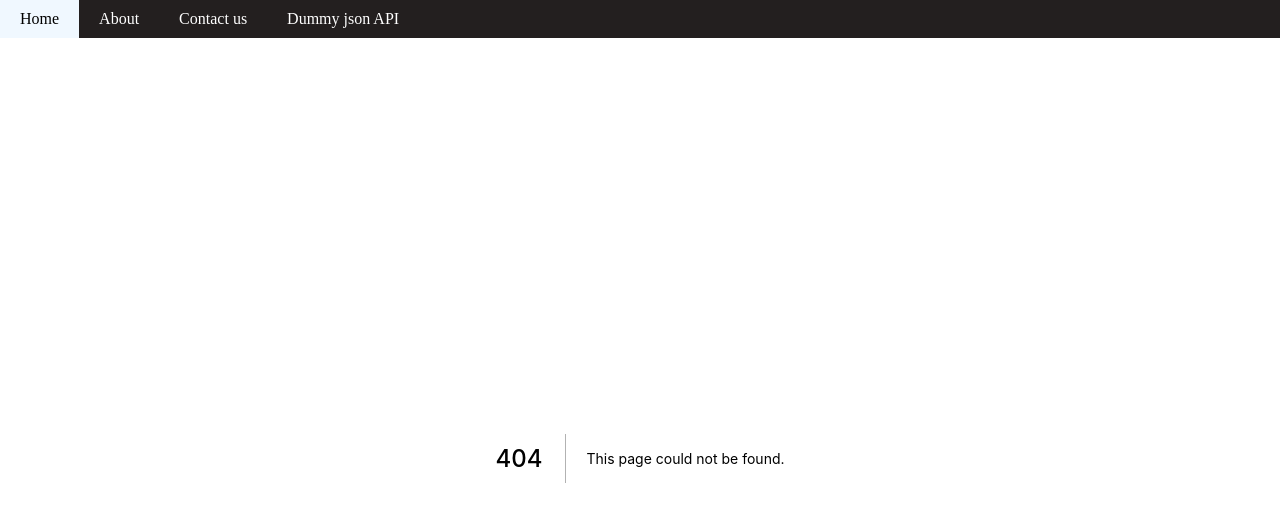
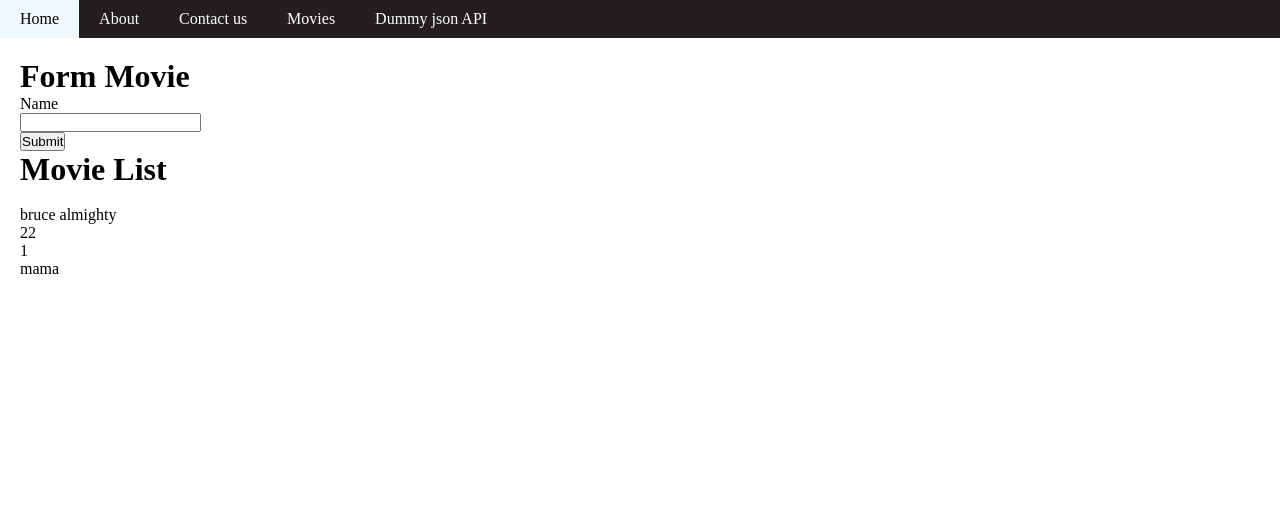
Before and after one commit to yossef-vashdi/always, a Next.js app: page /fun/movies in a window 1280 px wide. Before the commit this address had no page. Shown: the top 506 px of the page. Built offline with nearby package versions, Linux system fonts and the light colour scheme.

Commit message:
preliminary API, form, 'movie content'.
next API + form, basic, with insufficient design/content.
uploaded to test if working without bugs

```diff
--- /dev/null
+++ b/components/fun/formMovie.jsx
@@ -0,0 +1,46 @@
+import React, { useState } from 'react';
+
+function FormMovie() {
+  const [post, setPost] = useState();
+  const handleSubmit = async (e) => {
+    e.preventDefault();
+    console.log(post);
+    const response = await fetch(
+      'http://localhost:3000/api/fun/movies',
+      {
+        method: 'POST',
+        headers: {
+          'Content-type': 'application/json',
+        },
+        body: JSON.stringify(post),
+      }
+    );
+  };
+
+  const handleChange = (input) => {
+    console.log(input.value);
+    setPost((p) => {
+      return { ...p, [input.name]: input.value };
+    });
+  };
+  return (
+    <>
+      <h1>Form Movie</h1>
+      <form onSubmit={handleSubmit}>
+        <label htmlFor="movieName">Name</label>
+        <br />
+        <input
+          type="text"
+          id="movieName"
+          onChange={(e) => handleChange(e.target)}
+          name="name"
+        />
+        <br />
+
+        <button type="submit">Submit</button>
+      </form>
+    </>
+  );
+}
+
+export default FormMovie;
--- /dev/null
+++ b/components/fun/moviesComponent.jsx
@@ -0,0 +1,30 @@
+import React, { useEffect, useState } from 'react';
+
+function MoviesComponent() {
+  const [movieList, setMovieList] = useState([]);
+  const req = async () => {
+    const response = await fetch(
+      'http://localhost:3000/api/fun/movies'
+    );
+    const data = await response.json();
+    setMovieList(data);
+  };
+
+  useEffect(() => {
+    req();
+    console.log('use effect');
+  }, []);
+
+  console.log('render');
+  return (
+    <>
+      <h1>Movie List</h1>
+      <br />
+      {movieList.map((item, i) => {
+        return <div key={i}>{item.name}</div>;
+      })}
+    </>
+  );
+}
+
+export default MoviesComponent;
--- a/components/layout.jsx
+++ b/components/layout.jsx
@@ -7,6 +7,7 @@ function Layout({ children }) {
     <>
       <nav className={style.main}>
         <ul>
+          <div> Menu</div>
           <li>
             <Link href="/">Home</Link>
           </li>
@@ -15,6 +16,9 @@ function Layout({ children }) {
           </li>
           <li>
             <Link href="/contact-us">Contact us</Link>
+          </li>
+          <li>
+            <Link href="/fun/movies">Movies</Link>
           </li>
           <li>
             <Link href="/dummyjson">Dummy json API</Link>
--- /dev/null
+++ b/data/movies.json
@@ -0,0 +1 @@
+[{"name":"bruce almighty"},{"name":"22"},{"name":"1"},{"name":"mama"}]
--- /dev/null
+++ b/pages/api/fun/movies.js
@@ -0,0 +1,42 @@
+import fs from 'fs';
+
+export default async function handler(req, res) {
+  if (process.env.NODE_ENV !== 'development') {
+    res.status(200).json([{ name: 'in production, not active ' }]);
+  }
+  if (req.method === 'POST') {
+    const data1 = await readDB();
+    console.log('body is : ' + req.body);
+    data1.unshift(req.body);
+
+    const newList = await writeDB('./data/movies.json', data1);
+
+    // console.log('we got post request ' + newList);
+    // res.status(200).json(data);
+
+    // const data = await writeDB(
+    //   (db = './data/movies.json'),
+    //   (array = [{ name: 'from API request' }])
+    // );
+    // res.status(200).json(data);
+  }
+  const data = await readDB();
+  res.status(200).json(data);
+}
+
+const readDB = (db = './data/movies.json') => {
+  return new Promise((resolve, reject) => {
+    fs.readFile(db, 'utf-8', (err, data) => {
+      if (err) reject(err);
+      resolve(JSON.parse(data));
+    });
+  });
+};
+const writeDB = (db = './data/movies.json', array) => {
+  return new Promise((resolve, reject) => {
+    fs.writeFile(db, JSON.stringify(array), (err) => {
+      if (err) reject(err);
+      resolve(array);
+    });
+  });
+};
--- a/pages/dummyjson/index.js
+++ b/pages/dummyjson/index.js
@@ -7,9 +7,9 @@ function Dummyjson(props) {
       <br /> <br />
       <h1>Description is needed here, to explain, and to style it</h1>
       <h3>
-        SSR (server side rendering), data fetching and rendering in
-        the back-end. I sent a request to &quot
-        https://dummyjson.com/posts &quot Dummy json
+        {`SSR (server side rendering), data fetching and rendering in
+        the back-end. I sent a request to "https://dummyjson.com/posts"
+        Dummy json`}
         <br />
         to get data and present it
       </h3>
--- /dev/null
+++ b/pages/fun/movies.js
@@ -0,0 +1,15 @@
+import React from 'react';
+import FormMovie from '../../components/fun/formMovie';
+import MoviesComponent from '../../components/fun/MoviesComponent';
+
+//   {console.log('mode: ' + process.env.NODE_ENV)}
+function Movies() {
+  return (
+    <>
+      <FormMovie />
+      <MoviesComponent />
+    </>
+  );
+}
+
+export default Movies;
--- a/pages/index.js
+++ b/pages/index.js
@@ -10,6 +10,7 @@ export default function Home() {
     <div>
       <h1>Home</h1>
       <br />
+
       <p>the button is not active yet</p>
       <button onClick={button}> check DB status </button>
     </div>
--- a/styles/layout.module.css
+++ b/styles/layout.module.css
@@ -8,6 +8,8 @@
 }
 .main a {
     display: inline-block   ;
+    width: 100%;
+    height: 100%;
     color: white;
     padding: 10px 20px;
 }
@@ -19,3 +21,27 @@
     background-color: aliceblue;
     color: black;
 }
+.main ul div {
+    display: none;
+}
+
+
+@media screen and (max-width : 500px) {
+    .main ul div{
+        display: inline-block   ;
+        width: 100%;
+        height: 100%;
+        color: white;
+        padding: 10px 20px;
+    }
+    .main ul:not(:hover) li{
+        display: none;
+    }
+
+    .main ul {
+        display: flex;
+        flex-direction: column;
+
+     }
+
+}
```
